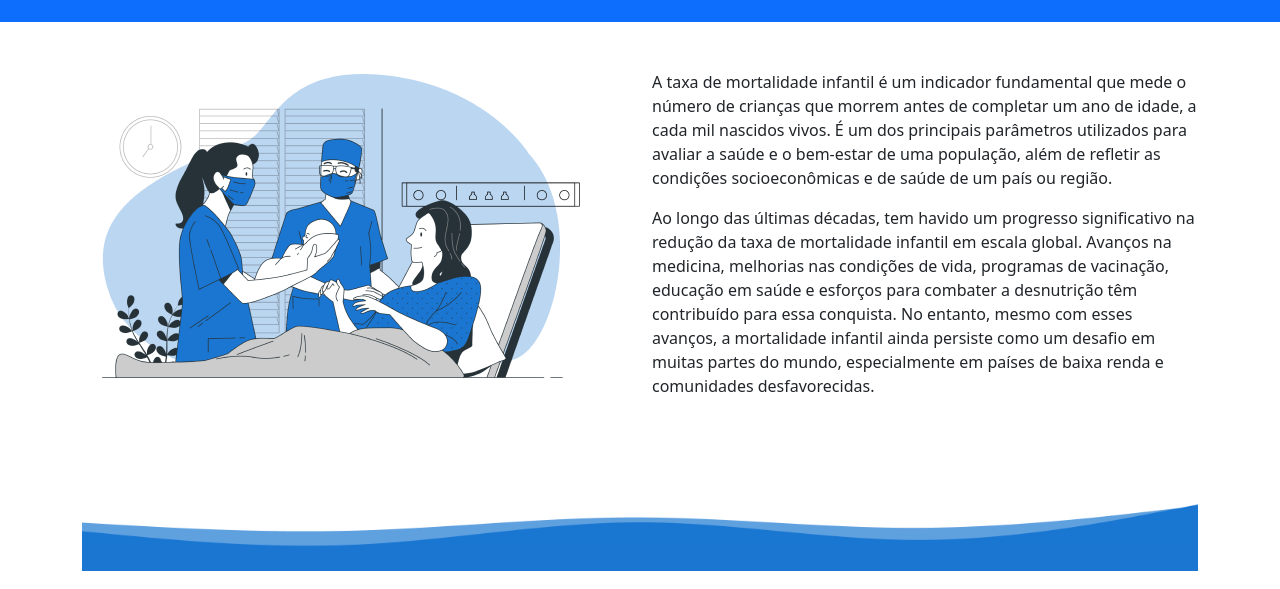
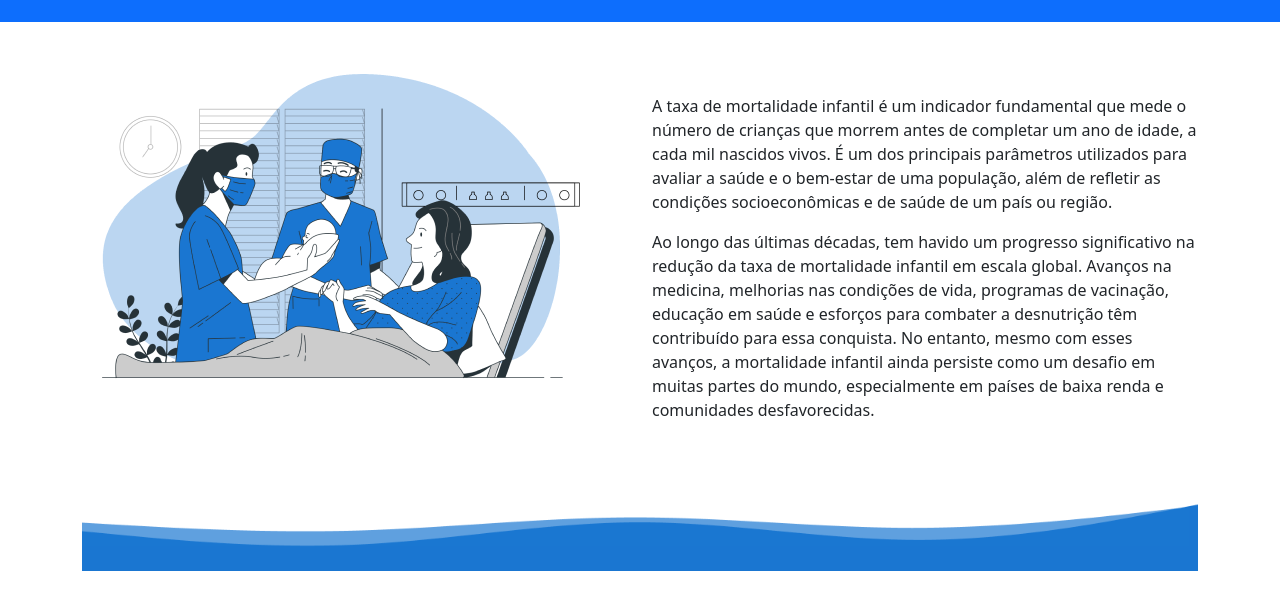
Before and after one commit to bitoller/global-solutions, a plain HTML site: page src/pages/mortality.html in a window 1280 px wide. Shown: the part 168-757 px from the top of the page. Drawn offline with nearby package versions, Linux system fonts and the light colour scheme.

Commit message:
margin text fix

```diff
--- a/src/pages/mortality.html
+++ b/src/pages/mortality.html
@@ -108,7 +108,7 @@
               alt="imagem de uma família no hospital recebendo seu recém nascido de uma enfermeira após a mulher ter dado a luz"
             />
           </div>
-          <div class="col m-auto my-4">
+          <div class="col m-auto mt-5">
             <p>
               A taxa de mortalidade infantil é um indicador fundamental que mede
               o número de crianças que morrem antes de completar um ano de
```
